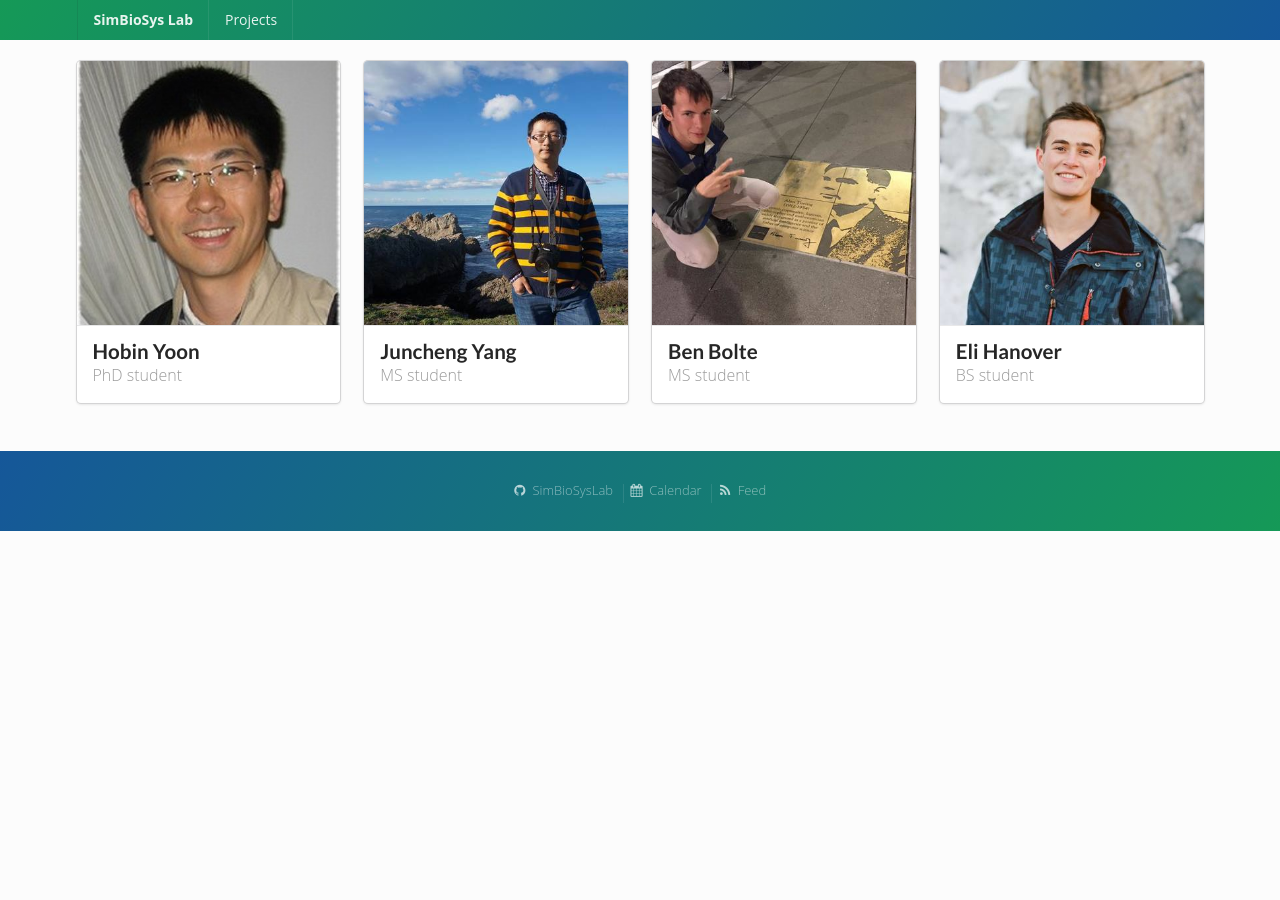
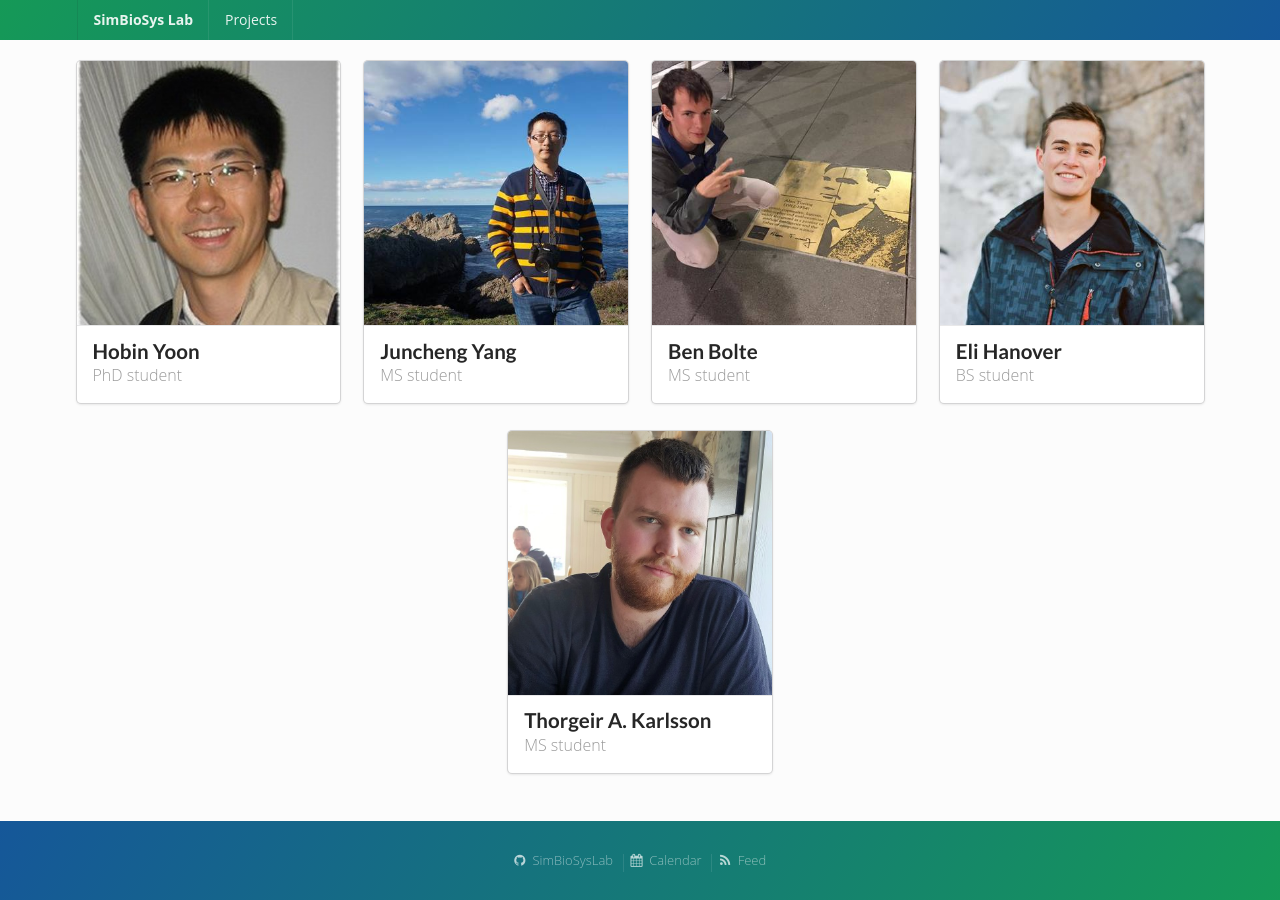
Before and after one commit to meditates/simbiosyslab.github.io, a Jekyll site: the page built from index.html, in a window 1280 px wide and 900 px high, scrolled down 1044 px. Built offline with Jekyll 4.4.1, drawn with Linux system fonts in a browser that asks for light colours; nearby versions of some CDN libraries; before the commit the page ends 1575 px from its top, so only the background shows below that.

Commit message:
Added thorgeir to the project :)

```diff
--- a/_config.yml
+++ b/_config.yml
@@ -74,3 +74,7 @@ members:
     website: https://www.linkedin.com/in/eli-hanover-1489b5b2/
     photo: /resources/profiles/eli.jpg
     meta: BS student
+  - name: Thorgeir A. Karlsson
+    website: https://www.linkedin.com/in/thorgeirak/
+    photo: /resources/profiles/thorgeir.jpg
+    meta: MS student
```
Also changed, not shown: resources/profiles/thorgeir.jpg (added).
